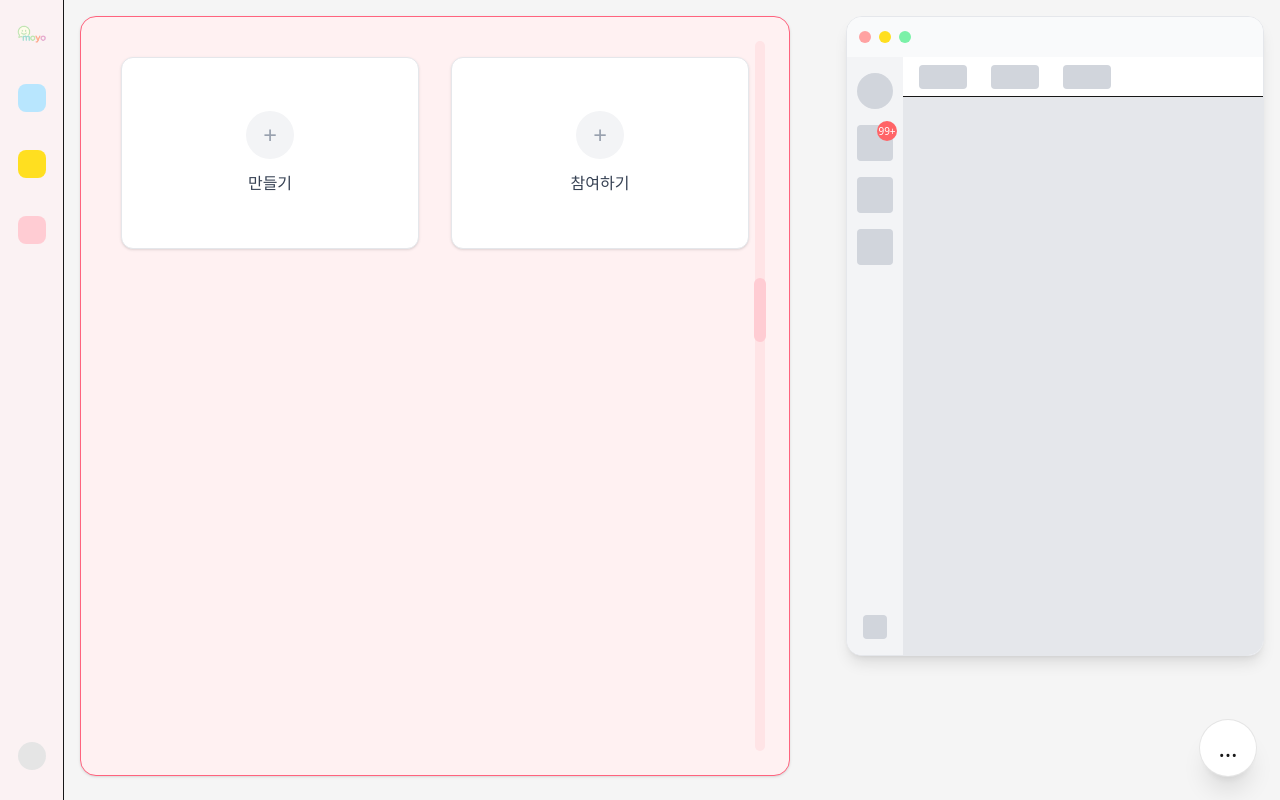
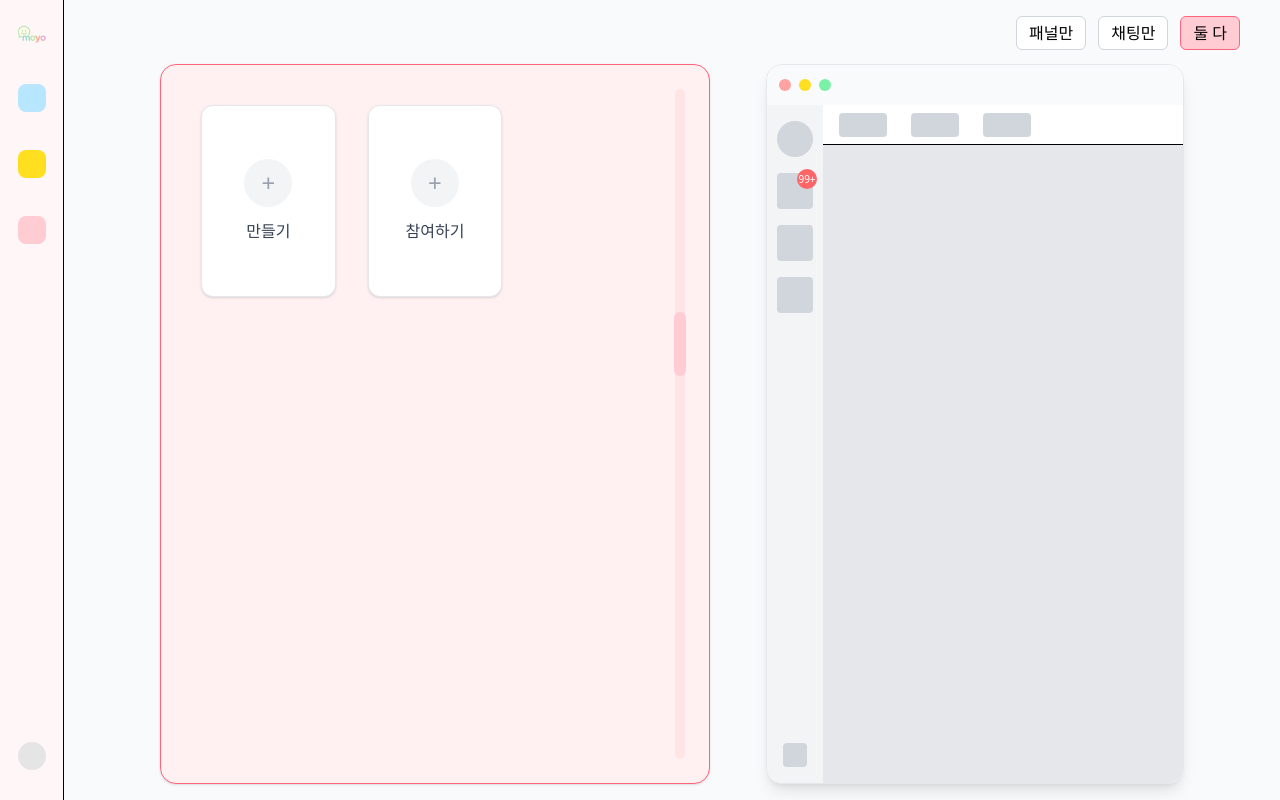
Before and after one commit to ssy330/Moyo_front, a React (Vite) app: page / in a window 1280 px wide. Built offline with nearby package versions, Linux system fonts and the light colour scheme.

Commit message:
feat:refector router structure with AppLayout

```diff
--- a/src/AppLayout.tsx
+++ b/src/AppLayout.tsx
@@ -1,12 +1,16 @@
-// src/AppLayout.tsx
 import { Outlet } from "react-router-dom";
-import { useEffect, useRef, useState } from "react";
 
-function SidebarNav() {
+const AppLayout = () => {
   return (
+    <div className="flex">
+      {/* 사이드바 */}
       <aside className="fixed left-0 top-0 z-40 h-screen w-16 border-r bg-rose-50/60">
         <div className="flex items-center justify-center pt-4 pb-6">
-        <img src="/Moyo_logo.png" alt="moyo" className="h-9 w-9 rounded-2xl object-cover" />
+          <img
+            src="/Moyo_logo.png"
+            alt="moyo"
+            className="h-9 w-9 rounded-2xl object-cover"
+          />
         </div>
         <nav className="flex flex-col items-center gap-4">
           <button className="rounded-xl p-2 hover:bg-white/70">
@@ -25,48 +29,13 @@ function SidebarNav() {
           </button>
         </div>
       </aside>
-  );
-}
 
-export default function AppLayout() {
-  // (필요시) 우하단 … FAB 로직은 여기 두고, 자식 페이지는 UI만
-  const [fabOpen, setFabOpen] = useState(false);
-  const fabRef = useRef<HTMLDivElement | null>(null);
-
-  useEffect(() => {
-    const onPointerDown = (e: PointerEvent) => {
-      const el = fabRef.current;
-      if (!el) return;
-      if (e.target instanceof Node && !el.contains(e.target)) setFabOpen(false);
-    };
-    document.addEventListener("pointerdown", onPointerDown);
-    return () => document.removeEventListener("pointerdown", onPointerDown);
-  }, []);
-
-  return (
-    <div className="min-h-screen bg-neutral-100 text-neutral-900">
-      <SidebarNav />
-      {/* 사이드바 폭만큼 본문 밀기 */}
-      <div className="pl-16">
-        <Outlet />
-      </div>
-
-      {/* (선택) 공통 FAB */}
-      <div ref={fabRef} className="fixed bottom-6 right-6">
-        {fabOpen && (
-          <div className="mb-3 w-36 rounded-xl border bg-white p-2 shadow-xl">
-            <button className="w-full rounded-lg px-3 py-2 text-left hover:bg-neutral-100">사진첩</button>
-            <button className="w-full rounded-lg px-3 py-2 text-left hover:bg-neutral-100">캘린더</button>
-          </div>
-        )}
-        <button
-          aria-label="더보기"
-          onClick={() => setFabOpen((v) => !v)}
-          className="flex h-14 w-14 items-center justify-center rounded-full bg-white shadow-xl ring-1 ring-neutral-200"
-        >
-          <span className="text-2xl leading-none">…</span>
-        </button>
-      </div>
+      {/* 메인 콘텐츠 영역 */}
+      <main className="ml-16 flex-1 bg-gray-50 min-h-screen">
+        <Outlet /> {/* ✅ 여기에 자식 라우트(HomePage 등)가 렌더링됨 */}
+      </main>
     </div>
   );
-}
+};
+
+export default AppLayout;
--- /dev/null
+++ b/src/components/HomePageComponents/Chatting.tsx
@@ -0,0 +1,47 @@
+const Chatting = () => {
+  return (
+    <>
+      {/* 채팅 와이어프레임 */}
+
+      <div
+        className="rounded-2xl bg-white shadow-lg border border-gray-200 m-4
+                     overflow-hidden flex flex-col overflow-y-auto
+                     h-[calc(90vh)]"
+      >
+        {/* 윈도우 타이틀 바 */}
+        <div className="h-10 bg-gray-50 flex items-center gap-2 px-3 shrink-0">
+          <div className="w-3 h-3 rounded-full bg-red-300" />
+          <div className="w-3 h-3 rounded-full bg-yellow-300" />
+          <div className="w-3 h-3 rounded-full bg-green-300" />
+        </div>
+
+        <div className="flex flex-1">
+          {/* 미니 사이드바 */}
+          <div className="w-14 bg-gray-100 flex flex-col items-center py-4 gap-4">
+            <div className="w-9 h-9 rounded-full bg-gray-300" />
+            <div className="relative w-9 h-9 rounded bg-gray-300">
+              <div className="absolute -top-1 -right-1 w-5 h-5 rounded-full bg-red-400 text-white text-[10px] flex items-center justify-center">
+                99+
+              </div>
+            </div>
+            <div className="w-9 h-9 rounded bg-gray-300" />
+            <div className="w-9 h-9 rounded bg-gray-300" />
+            <div className="mt-auto w-6 h-6 rounded bg-gray-300" />
+          </div>
+
+          {/* 채팅 본문 */}
+          <div className="flex-1 bg-gray-100 flex flex-col">
+            <div className="h-10 bg-white flex items-center gap-6 px-4 border-b shrink-0">
+              <div className="h-6 w-12 bg-gray-300 rounded" />
+              <div className="h-6 w-12 bg-gray-300 rounded" />
+              <div className="h-6 w-12 bg-gray-300 rounded" />
+            </div>
+            <div className="flex-1 bg-gray-200" />
+          </div>
+        </div>
+      </div>
+    </>
+  );
+};
+
+export default Chatting;
--- /dev/null
+++ b/src/components/HomePageComponents/GroupPanel.tsx
@@ -0,0 +1,54 @@
+type GroupPanelProps = {
+  viewMode: "both" | "panel" | "chat";
+};
+
+const GroupPanel = ({ viewMode }: GroupPanelProps) => {
+  return (
+    <>
+      <div
+        className="relative flex-1 rounded-2xl border border-rose-400 bg-rose-50 shadow-sm
+                     m-4 p-10 flex flex-col pb-16 overflow-y-auto min-h-[90vh]"
+      >
+        {/* 만들기, 참여하기 2개 */}
+        <div
+          className={`grid gap-8 ${
+            viewMode === "both" ? "grid-cols-2 md:grid-cols-3" : "grid-cols-4"
+          }`}
+        >
+          {/* 만들기 */}
+          <button
+            type="button"
+            className="w-full h-48 rounded-xl bg-white border border-gray-200 shadow-sm
+                         flex flex-col items-center justify-center gap-3 hover:shadow-md transition cursor-pointer"
+          >
+            <div className="w-12 h-12 rounded-full bg-gray-100 flex items-center justify-center text-2xl text-gray-400">
+              +
+            </div>
+            <span className="text-gray-700 font-medium">만들기</span>
+          </button>
+
+          {/* 참여하기 */}
+          <button
+            type="button"
+            className="w-full h-48 rounded-xl bg-white border border-gray-200 shadow-sm
+                         flex flex-col items-center justify-center gap-3 hover:shadow-md transition cursor-pointer"
+          >
+            <div className="w-12 h-12 rounded-full bg-gray-100 flex items-center justify-center text-2xl text-gray-400">
+              +
+            </div>
+            <span className="text-gray-700 font-medium">참여하기</span>
+          </button>
+        </div>
+
+        {/* 스크롤바 모형 */}
+        <div className="absolute top-6 right-6 bottom-6 hidden md:flex items-center">
+          <div className="w-[10px] h-full rounded-full bg-rose-100 relative">
+            <div className="absolute left-1/2 -translate-x-1/2 top-1/3 w-[12px] h-[64px] rounded-full bg-rose-200" />
+          </div>
+        </div>
+      </div>
+    </>
+  );
+};
+
+export default GroupPanel;
--- a/src/components/MoyoLogo.tsx
+++ b/src/components/authComponents/MoyoLogo.tsx
@@ -12,7 +12,7 @@ const MoyoLogo = ({ type }: MoyoLogoProps) => {
       <img
         className={
           type === "main"
-            ? "w-auto h-[200px]  rounded"
+            ? "w-auto h-[200px]  rounded" //메인일 때 스타일
             : "w-28 sm:w-32 h-auto rounded cursor-pointer"
         }
         src={logoImg}
--- a/src/pages/HomePage.tsx
+++ b/src/pages/HomePage.tsx
@@ -1,91 +1,59 @@
-// src/pages/HomePage.tsx
-import React from "react";
+import Chatting from "@/components/HomePageComponents/Chatting";
+import GroupPanel from "@/components/HomePageComponents/GroupPanel";
+import { useState } from "react";
 
 const HomePage = () => {
+  const [viewMode, setViewMode] = useState<"both" | "panel" | "chat">("both");
+
   return (
-    <div className="flex gap-6 items-start">
-      {/* 모임 패널*/}
-      <section className="flex-1 flex">
-        <div
-          className="relative flex-1 rounded-2xl border border-rose-400 bg-rose-50 shadow-sm
-                     m-4 p-10 flex flex-col pb-16 overflow-y-auto min-h-[95vh]"
+    <div className="relative pt-12 px-20">
+      {/* 필터 버튼 */}
+      <div className="absolute top-4 right-10 flex items-center gap-3">
+        <button
+          onClick={() => setViewMode("panel")}
+          className={`px-3 py-1 rounded-md border ${
+            viewMode === "panel"
+              ? "bg-rose-200 border-rose-400"
+              : "bg-white border-gray-300"
+          }`}
         >
-          {/* 만들기, 참여하기 2개 */}
-          <div className="grid grid-cols-2 gap-8">
-            {/* 만들기 */}
+          패널만
+        </button>
         <button
-              type="button"
-              className="w-full h-48 rounded-xl bg-white border border-gray-200 shadow-sm
-                         flex flex-col items-center justify-center gap-3 hover:shadow-md transition"
+          onClick={() => setViewMode("chat")}
+          className={`px-3 py-1 rounded-md border ${
+            viewMode === "chat"
+              ? "bg-rose-200 border-rose-400"
+              : "bg-white border-gray-300"
+          }`}
         >
-              <div className="w-12 h-12 rounded-full bg-gray-100 flex items-center justify-center text-2xl text-gray-400">
-                +
-              </div>
-              <span className="text-gray-700 font-medium">만들기</span>
+          채팅만
         </button>
-
-            {/* 참여하기 */}
         <button
-              type="button"
-              className="w-full h-48 rounded-xl bg-white border border-gray-200 shadow-sm
-                         flex flex-col items-center justify-center gap-3 hover:shadow-md transition"
+          onClick={() => setViewMode("both")}
+          className={`px-3 py-1 rounded-md border ${
+            viewMode === "both"
+              ? "bg-rose-200 border-rose-400"
+              : "bg-white border-gray-300"
+          }`}
         >
-              <div className="w-12 h-12 rounded-full bg-gray-100 flex items-center justify-center text-2xl text-gray-400">
-                +
-              </div>
-              <span className="text-gray-700 font-medium">참여하기</span>
+          둘 다
         </button>
       </div>
 
-          {/* 스크롤바 모형 */}
-          <div className="absolute top-6 right-6 bottom-6 hidden md:flex items-center">
-            <div className="w-[10px] h-full rounded-full bg-rose-100 relative">
-              <div className="absolute left-1/2 -translate-x-1/2 top-1/3 w-[12px] h-[64px] rounded-full bg-rose-200" />
+      {/* 메인 레이아웃 */}
+      <div className="flex gap-6 items-start">
+        {(viewMode === "both" || viewMode === "panel") && (
+          <section className="flex-1">
+            <GroupPanel viewMode={viewMode} />
+          </section>
+        )}
+        {(viewMode === "both" || viewMode === "chat") && (
+          <aside className="w-[420px] lg:w-[450px] shrink-0">
+            <Chatting />
+          </aside>
+        )}
       </div>
-          </div>
-        </div>
-      </section>
-
-      {/* 채팅 와이어프레임 */}
-      <aside className="w-[420px] lg:w-[450px] shrink-0 self-start ">
-        <div
-          className="rounded-2xl bg-white shadow-lg border border-gray-200 m-4
-                     overflow-hidden flex flex-col overflow-y-auto
-                     h-[calc(100vh-160px)] mb-20"
-        >
-          {/* 윈도우 타이틀 바 */}
-          <div className="h-10 bg-gray-50 flex items-center gap-2 px-3 shrink-0">
-            <div className="w-3 h-3 rounded-full bg-red-300" />
-            <div className="w-3 h-3 rounded-full bg-yellow-300" />
-            <div className="w-3 h-3 rounded-full bg-green-300" />
-          </div>
-
-          <div className="flex flex-1">
-            {/* 미니 사이드바 */}
-            <div className="w-14 bg-gray-100 flex flex-col items-center py-4 gap-4">
-              <div className="w-9 h-9 rounded-full bg-gray-300" />
-              <div className="relative w-9 h-9 rounded bg-gray-300">
-                <div className="absolute -top-1 -right-1 w-5 h-5 rounded-full bg-red-400 text-white text-[10px] flex items-center justify-center">
-                  99+
-                </div>
-              </div>
-              <div className="w-9 h-9 rounded bg-gray-300" />
-              <div className="w-9 h-9 rounded bg-gray-300" />
-              <div className="mt-auto w-6 h-6 rounded bg-gray-300" />
-            </div>
-
-            {/* 채팅 본문 */}
-            <div className="flex-1 bg-gray-100 flex flex-col">
-              <div className="h-10 bg-white flex items-center gap-6 px-4 border-b shrink-0">
-                <div className="h-6 w-12 bg-gray-300 rounded" />
-                <div className="h-6 w-12 bg-gray-300 rounded" />
-                <div className="h-6 w-12 bg-gray-300 rounded" />
-              </div>
-              <div className="flex-1 bg-gray-200" />
-            </div>
-          </div>
-        </div>
-      </aside>
     </div>
   );
 };
--- a/src/pages/auth/FindIdPage.tsx
+++ b/src/pages/auth/FindIdPage.tsx
@@ -1,7 +1,7 @@
-import LoginButton from "@/components/LoginButton";
-import AuthLinks from "@/components/AuthLinks";
+import LoginButton from "@/components/authComponents/LoginButton";
+import AuthLinks from "@/components/authComponents/AuthLinks";
 import KakaoTalkIcon from "@/assets/KakaoTalkIcon";
-import MoyoLogo from "@/components/MoyoLogo";
+import MoyoLogo from "@/components/authComponents/MoyoLogo";
 
 const FindIdPage = () => {
   return (
```
Also changed, not shown: src/pages/auth/FindPwPage.tsx (+4 -4 lines), src/pages/auth/LoginPage.tsx (+4 -4 lines), src/pages/auth/RegisterPage.tsx (+4 -4 lines), src/components/authComponents/AuthLinks.tsx (renamed from src/components/AuthLinks.tsx), src/components/authComponents/InputField.tsx (renamed from src/components/InputField.tsx), src/components/authComponents/LoginButton.tsx (renamed from src/components/LoginButton.tsx). Lines whose indentation alone changed are shown as unchanged.
